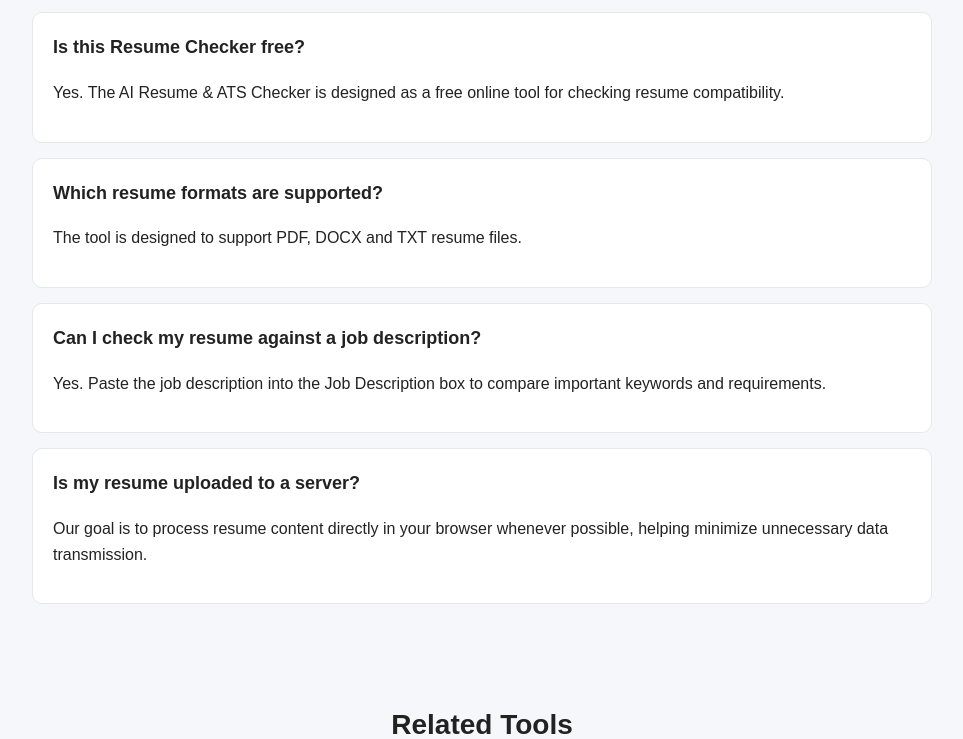
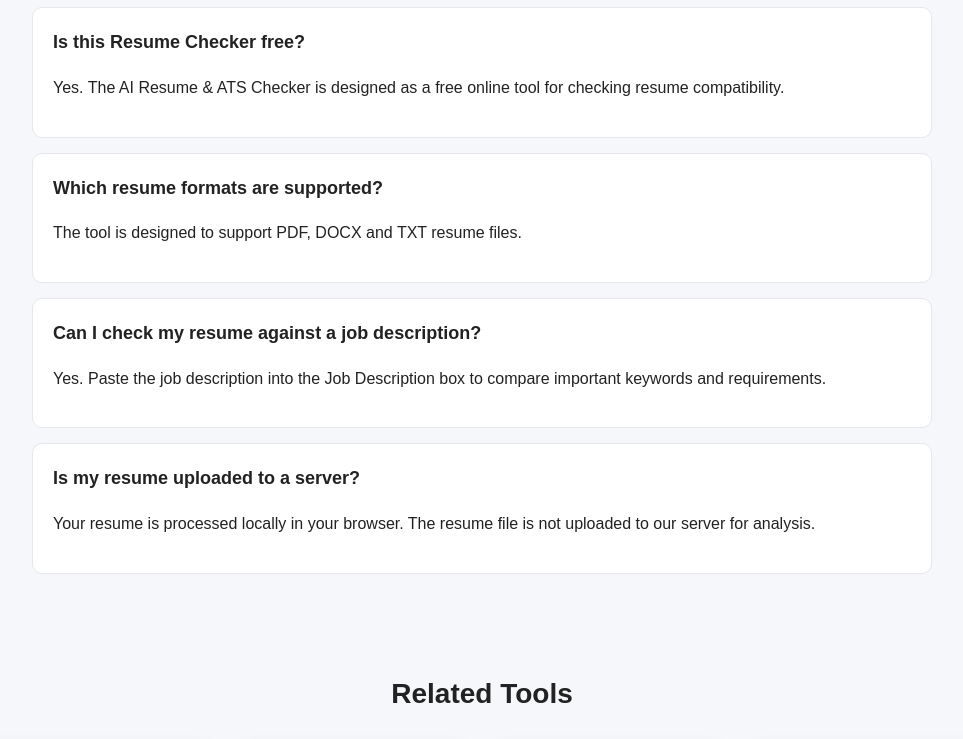
Before and after one commit to HelpyAnand/helpy-anand-tools, a plain HTML site: page tools/ai-resume-checker/index.html in a window 1280 px wide. Shown: the part 2061-2800 px from the top of the page, without its empty margins (158-1121 px from the left). Drawn offline with nearby package versions, Linux system fonts and the light colour scheme.

Commit message:
Improve AI Resume Checker SEO and privacy

```diff
--- a/tools/ai-resume-checker/index.html
+++ b/tools/ai-resume-checker/index.html
@@ -151,9 +151,9 @@
 
         <section class="intro-section">
 
-            <h2>
+            <h1>
                 AI Resume & ATS Checker
-            </h2>
+            </h1>
 
             <p>
                 Check your resume for ATS compatibility, important keywords,
@@ -559,10 +559,10 @@
                 </h3>
 
                 <p>
-                    Our goal is to process resume content directly in your
-                    browser whenever possible, helping minimize unnecessary
-                    data transmission.
-                </p>
+                        Your resume is processed locally in your browser.
+                        The resume file is not uploaded to our server for analysis.
+            </p>
+
 
             </div>
 
```
